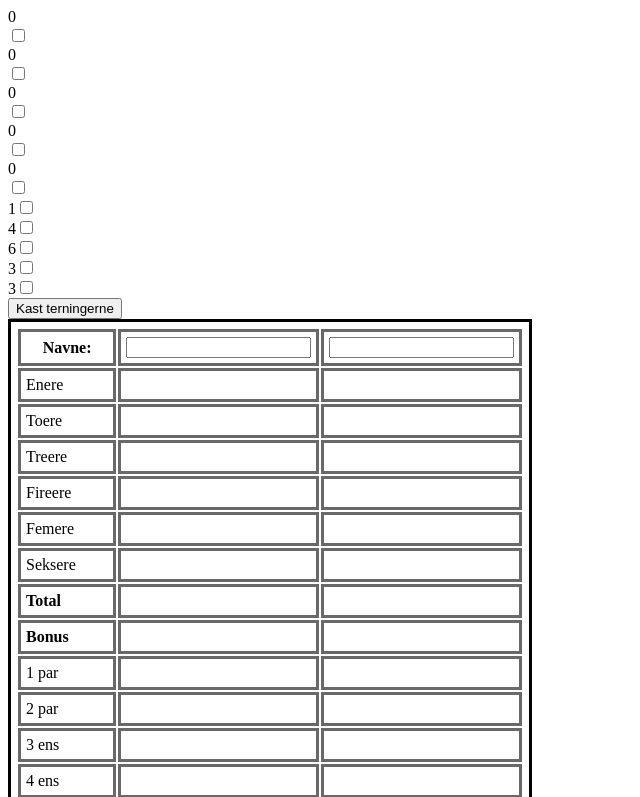
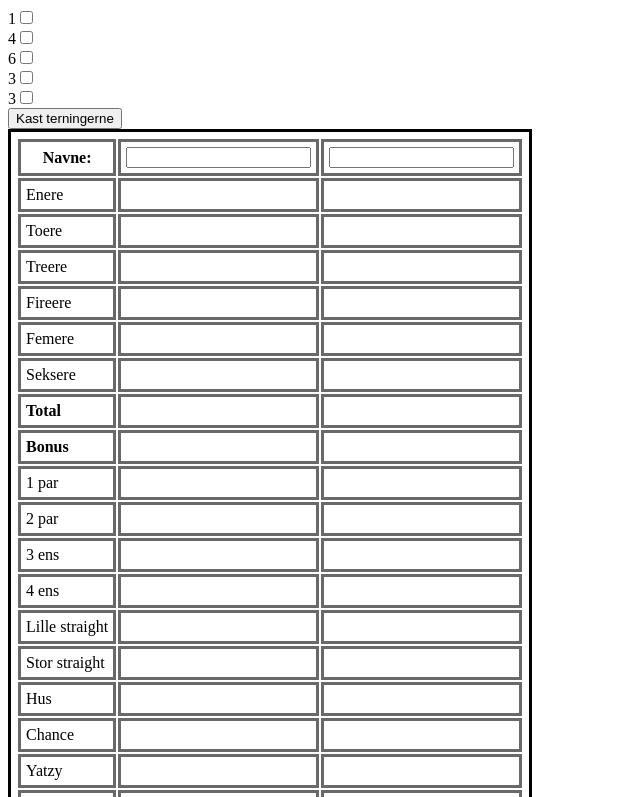
Before and after one commit to ChristianEhlers/Projekt-1, a plain HTML site: page Yatzy/yatzy.html in a window 1280 px wide. Both pictures are taken after a click on the button "Kast terningerne". Shown: the top 797 px of the page, without its empty margins (0-640 px from the left). Drawn offline with Linux system fonts and the light colour scheme.

Commit message:
Opdateret med hjælp af Niels.

```diff
--- a/Yatzy/script.js
+++ b/Yatzy/script.js
@@ -1,30 +1,19 @@
 let dice = [1, 2, 3, 4, 5, 6];
+arr1 = [0,0,0,0,0];
+locked = [false,false,false,false,false];
+
 function kast(){
-   /* var terning1 = document.getElementById("terning1");
-    var terning2 = document.getElementById("terning2");
-    var terning3 = document.getElementById("terning3");
-    var terning4 = document.getElementById("terning4");
-    var terning5 = document.getElementById("terning5");
-    var t1 = Math.floor(Math.random() * 6) + 1;
-    var t2 = Math.floor(Math.random() * 6) + 1;
-    var t3 = Math.floor(Math.random() * 6) + 1;
-    var t4 = Math.floor(Math.random() * 6) + 1;
-    var t5 = Math.floor(Math.random() * 6) + 1;
-    terning1.innerHTML = t1;
-    terning2.innerHTML = t2;
-    terning3.innerHTML = t3;
-    terning4.innerHTML = t4;
-    terning5.innerHTML = t5;
-	*/
+    document.getElementById("terning").innerHTML = '';
+
 	for (let i = 0; i < 5; i++){
-	/*document.getElementById('terning' + '<br>');
-	terning.innerHTML = test();
-    }*/
     	var div = document.getElementById("terning");
    		var br = document.createElement("br");
    		var input = document.createElement("INPUT");
 		input.setAttribute("type", "checkbox");
-   var print = document.createTextNode(test());
+		let udfald = test();
+		var print = document.createTextNode(udfald);
+		if(!locked[i])
+			arr1[udfald]++;
     	div.appendChild(print);
     	div.appendChild(input)
     	div.appendChild(br);
@@ -36,5 +25,3 @@ function test(){
     dice = Math.floor(dice * 6 + 1);
     return dice;
 	}
-
-console.log("hello");
--- a/Yatzy/style.css
+++ b/Yatzy/style.css
@@ -1,6 +1,4 @@
 @charset "UTF-8";
-/* CSS Document */
-
 table{
 	border-color: black;
 	border-style: solid;
--- a/Yatzy/yatzy.html
+++ b/Yatzy/yatzy.html
@@ -7,21 +7,6 @@
 <script src="script.js"></script>
 </head>
 <body>
-
-	<div id="terning1" class="terning">0</div>
-	<input type="checkbox">
-
-	<div id="terning2" class="terning">0</div>
-	<input type="checkbox">
-
-	<div id="terning3" class="terning">0</div>
-	<input type="checkbox">
-
-	<div id="terning4" class="terning">0</div>
-	<input type="checkbox">
-
-	<div id="terning5" class="terning">0</div>
-	<input type="checkbox">
 
 	<div id="terning"></div>
 
```
Lines whose indentation alone changed are shown as unchanged.
